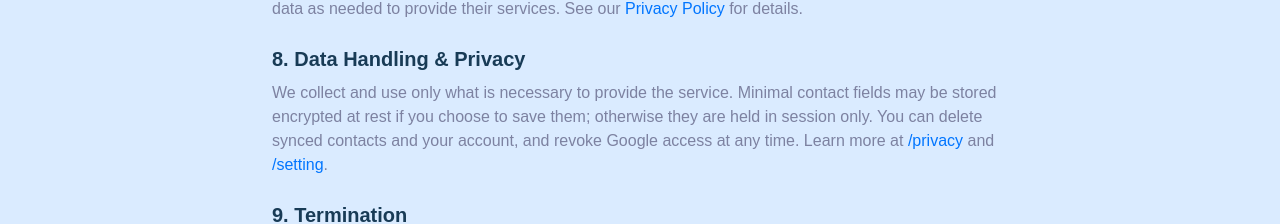
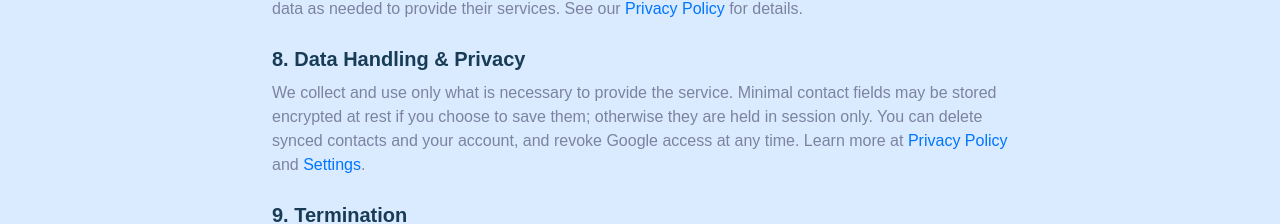
Before and after one commit to MagicSoftDev0717/backupcall-800, a Next.js app: page /terms in a window 1280 px wide. Shown: the part 1217-1441 px from the top of the page. Built offline with nearby package versions, Linux system fonts and the light colour scheme; no server answers.

Commit message:
update terms and privacy page #2

```diff
--- a/src/components/Privacy/index.tsx
+++ b/src/components/Privacy/index.tsx
@@ -69,7 +69,7 @@ export default function PrivacyPolicyPage() {
             <p className="mt-2 text-bluegray">
               You can disconnect Google at any time in Settings, which stops new data access.
               You can delete synced contacts and your account data via the{" "}
-              <a href="/setting" className="text-blue hover:underline">Setting</a> page or by contacting support.
+              <a href="/setting" className="text-blue hover:underline">Settings</a> page or by contacting support.
               You may also revoke DialBackup’s access in your Google Account security settings.
             </p>
           </div>
--- a/src/components/Terms/index.tsx
+++ b/src/components/Terms/index.tsx
@@ -88,8 +88,8 @@ export default function TermsPage() {
               We collect and use only what is necessary to provide the service. Minimal contact fields may be
               stored encrypted at rest if you choose to save them; otherwise they are held in session only.
               You can delete synced contacts and your account, and revoke Google access at any time. Learn more at{" "}
-              <a href="/privacy" className="text-blue hover:underline">/privacy</a> and{" "}
-              <a href="/settings" className="text-blue hover:underline">/setting</a>.
+              <a href="/privacy" className="text-blue hover:underline">Privacy Policy</a> and{" "}
+              <a href="/settings" className="text-blue hover:underline">Settings</a>.
             </p>
           </div>
 
```
